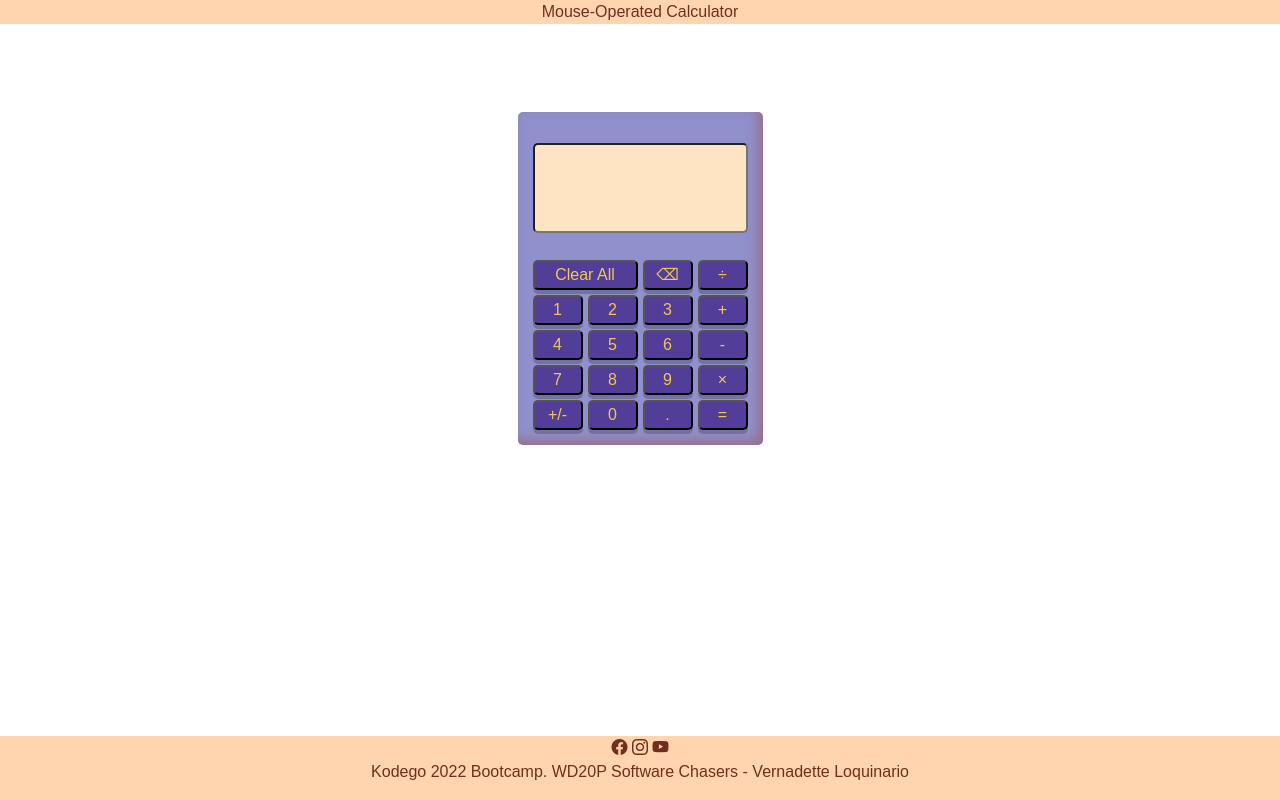
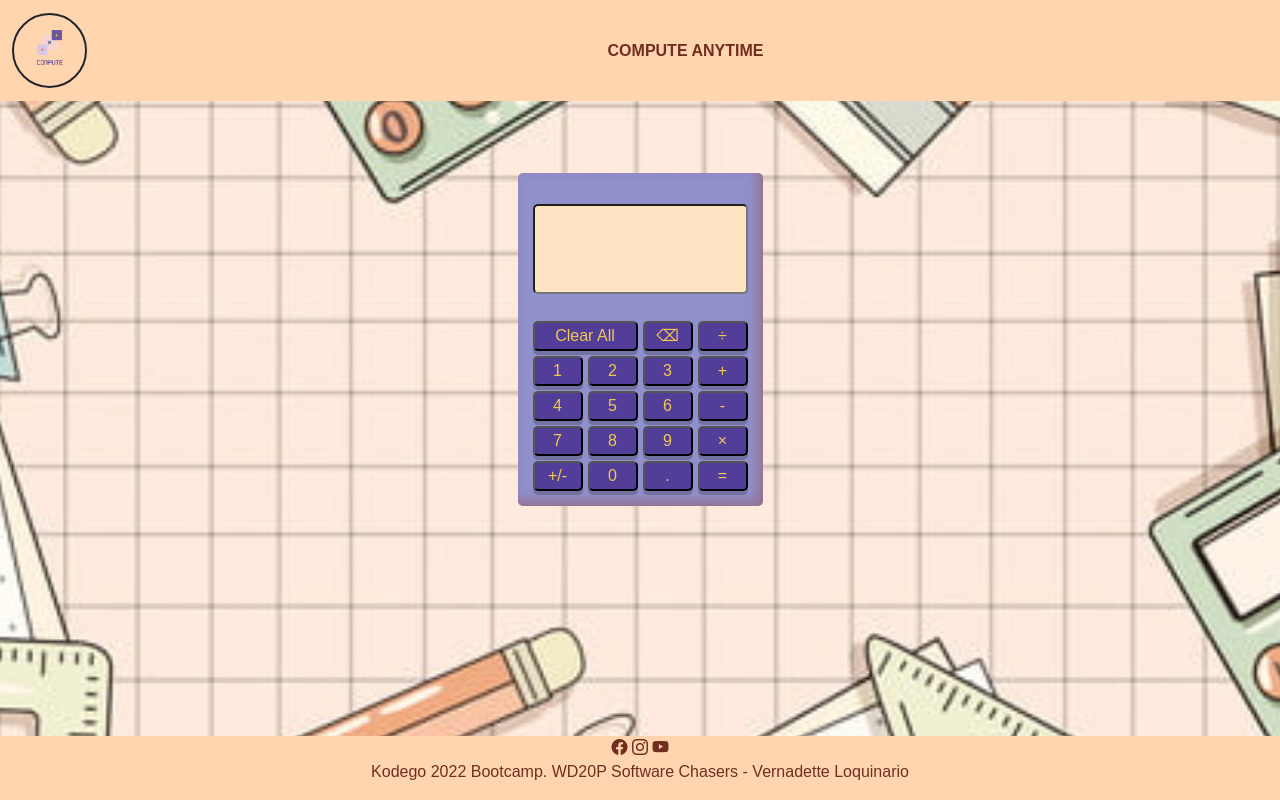
Before and after one commit to vernaloqui/CalculatorJS, a plain HTML site: page index.html in a window 1280 px wide. Drawn offline with nearby package versions, Linux system fonts and the light colour scheme.

Commit message:
Add files via upload

```diff
--- a/index.html
+++ b/index.html
@@ -4,6 +4,7 @@
     <meta charset="UTF-8">
     <meta http-equiv="X-UA-Compatible" content="IE=edge">
     <meta name="viewport" content="width=device-width, initial-scale=1.0">
+    <link rel="icon" href="logo.png" type="image/icon type">
     <link href="https://cdn.jsdelivr.net/npm/bootstrap@5.2.2/dist/css/bootstrap.min.css" rel="stylesheet" integrity="sha384-Zenh87qX5JnK2Jl0vWa8Ck2rdkQ2Bzep5IDxbcnCeuOxjzrPF/et3URy9Bv1WTRi" crossorigin="anonymous">
     <link rel="stylesheet" href="https://cdn.jsdelivr.net/npm/bootstrap-icons@1.9.1/font/bootstrap-icons.css">
     <title>Calculator</title>
@@ -63,14 +64,49 @@
             background-color: #9090CC;
             box-shadow: inset -5px -5px 12px rgba(156, 78, 78, 0.5);
         }
+        body {
+            background-image:url("math image.jpg");
+            background-position: center;
+            background-repeat: no-repeat;
+            background-size: cover;
+            height: 100%;
+        }
+        html {
+            height: 100%;
+        }
+        .nav-link {
+            color: #712e1e;
+            font-weight: bold;
+        }
     </style>
 </head>
 <body>
+    <nav class="navbar navbar-expand-md" style="background:#ffd5af;">
+        <div class="container-fluid">
+        <a class="navbar-brand" href="index.html">
+            <img src="logo.png" class="border border-2 rounded-circle border-dark" style="width:75px;">
+        </a>
+            <button class="navbar-toggler"
+                    type="button"
+                    data-bs-toggle="collapse"
+                    data-bs-target="#navbarMark"
+                    aria-controls="navbarMark"
+                    aria-expanded="false"
+                    aria-label="Toggle Navigation">
+            <span class="navbar-toggler-icon"></span>
+            </button>
+            <div class="collapse navbar-collapse" id="navbarMark">
+                <ul class="navbar-nav text-uppercase fw-bold mx-auto">
+                    <li class="nav-item">
+                        <a class="nav-link" href="index.html" >Compute Anytime</a>
+                    </li>
 
-<div class="container-fluid text-center bottom" style="background-color:#ffd5af;">
+                </ul>
+            </div>
+        </div>
+    </nav>
 
-            <p style="color:#712e1e;">Mouse-Operated Calculator</p>
-</div>
+<!--End of nav bar-->
     <br><br><br>
     <center>
     <div class="container">
```
Also changed, not shown: logo.png (added), math image.jpg (added).
